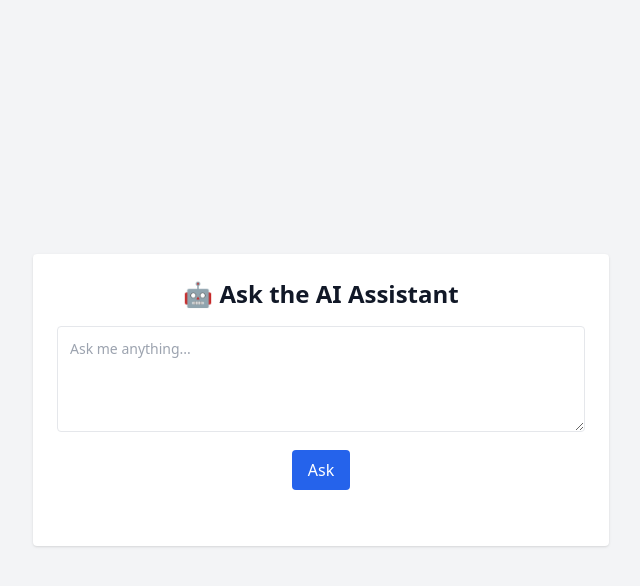
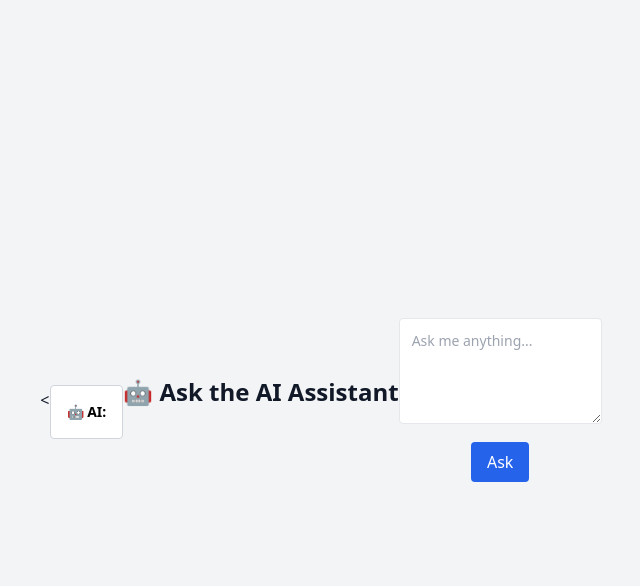
Before and after one commit to LOCOtac/cyber-scavenger-hunt, a Flask app: page /ai-helper in a window 1280 px wide. Shown: the top 586 px of the page, without its empty margins (319-959 px from the left). Run offline with Flask 3, Linux system fonts and the light colour scheme; some libraries are stand-ins or nearby versions.

Commit message:
ai-helper

```diff
--- a/templates/ai_helper.html
+++ b/templates/ai_helper.html
@@ -6,7 +6,8 @@
   <script src="https://cdn.tailwindcss.com"></script>
 </head>
 <body class="bg-gray-100 text-gray-900 min-h-screen flex items-center justify-center">
-  <div class="bg-white dark:bg-gray-800 p-6 rounded shadow max-w-xl w-full">
+  <<div class="mt-6 p-4 rounded border text-sm bg-white text-black dark:bg-gray-900 dark:text-white border-gray-300 dark:border-gray-700"><strong>🤖 AI:</strong> {{ ai_response }}</div>
+
     <h2 class="text-2xl font-bold mb-4 text-center">🤖 Ask the AI Assistant</h2>
 
     <form method="POST">
```
